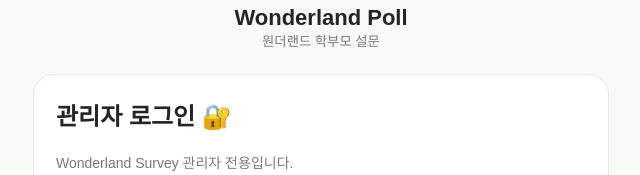
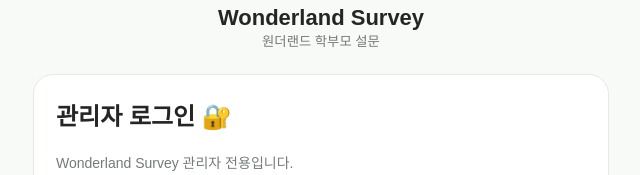
Before and after one commit to soyqueen87-byte/Wonderland-Poll, a website: page public/index.html in a window 1280 px wide. Shown: the part 190-365 px from the top of the page, 319-959 px from the left. Drawn offline with Linux system fonts and the light colour scheme.

Commit message:
Rebrand site as Wonderland Survey

```diff
--- a/public/index.html
+++ b/public/index.html
@@ -1 +1 @@
-<!doctype html><html lang="ko"><head><meta charset="utf-8"><meta name="viewport" content="width=device-width,initial-scale=1"><meta name="theme-color" content="#39884d"><title>Wonderland Poll</title><meta property="og:title" content="Wonderland Poll"><meta property="og:description" content="원더랜드 학부모 설문"><link rel="stylesheet" href="/style.css"></head><body><main class="wrap"><header class="brand"><img class="brand-logo" src="https://raw.githubusercontent.com/soyqueen87-byte/Wonderland-Poll/main/public/wonderland-official.svg" alt="Wonderland 원더랜드"><h1>Wonderland Poll</h1><small>원더랜드 학부모 설문</small></header><section id="app" class="card">불러오는 중...</section></main><script type="module" src="/app.js"></script></body></html>
+<!doctype html><html lang="ko"><head><meta charset="utf-8"><meta name="viewport" content="width=device-width,initial-scale=1"><meta name="theme-color" content="#39884d"><title>Wonderland Survey</title><meta property="og:title" content="Wonderland Survey"><meta property="og:description" content="원더랜드 학부모 설문"><link rel="stylesheet" href="/style.css"></head><body><main class="wrap"><header class="brand"><img class="brand-logo" src="https://raw.githubusercontent.com/soyqueen87-byte/Wonderland-Poll/main/public/wonderland-official.svg" alt="Wonderland 원더랜드"><h1>Wonderland Survey</h1><small>원더랜드 학부모 설문</small></header><section id="app" class="card">불러오는 중...</section></main><script type="module" src="/app.js"></script></body></html>
```
